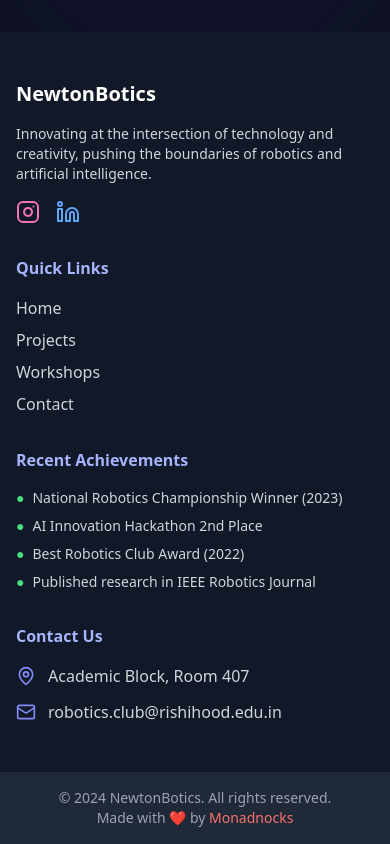
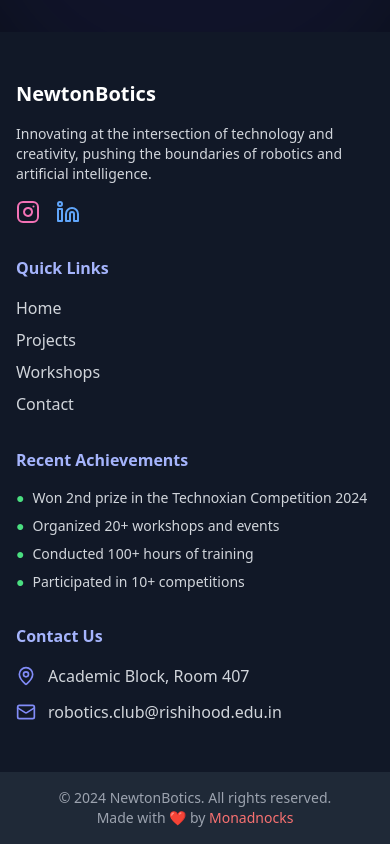
Before and after one commit to TheRoboticsClubNstRishihood/NewtonBoticsFrontend, a Next.js app: page /auth in a window 390 px wide. Shown: the part 985-1829 px from the top of the page. Built offline with nearby package versions, Linux system fonts and the light colour scheme; no server answers.

Commit message:
done with phone number

```diff
--- a/src/app/AllDatas/data.json
+++ b/src/app/AllDatas/data.json
@@ -260,10 +260,10 @@
     "Karthik Subramanian"
   ],
   "achievements": [
-    "National Robotics Championship Winner (2023)",
-    "AI Innovation Hackathon 2nd Place",
-    "Best Robotics Club Award (2022)",
-    "Published research in IEEE Robotics Journal"
+    "Won 2nd prize in the Technoxian Competition 2024",
+    "Organized 20+ workshops and events",
+    "Conducted 100+ hours of training",
+    "Participated in 10+ competitions"
   ],
   "contactInfo": {
     "email": "roboticsclub@rishihood.edu.in",
--- a/src/app/ProfileCompletion/page.jsx
+++ b/src/app/ProfileCompletion/page.jsx
@@ -383,7 +383,7 @@ export default function ProfileCompletionPage() {
                         onChange={(e) => handleProfileInputChange('yearOfStudy', e.target.value)}
                       >
                         <option value="">Select Year</option>
-                        {[1, 2, 3, 4, 5, 6, 7, 8].map(year => (
+                        {[1, 2, 3, 4, 5].map(year => (
                           <option key={year} value={year}>Year {year}</option>
                         ))}
                       </Select>
--- a/src/app/auth/page.jsx
+++ b/src/app/auth/page.jsx
@@ -126,6 +126,21 @@ export default function AuthPage() {
            /[!@#$%^&*()_\-.,?":{}|<>]/.test(password);
   }, [formData.password]);
 
+  const isValidPhone = useMemo(() => {
+    const phone = formData.phone.trim();
+    if (!phone) return true; // Phone is optional
+
+    // Remove all non-digit characters except + for validation
+    const cleanPhone = phone.replace(/[^\d+]/g, '');
+
+    // Check if phone starts with 0, +91, or 91 and has appropriate length
+    return (
+      (cleanPhone.startsWith('0') && cleanPhone.length === 11) || // 0XXXXXXXXXX (10 digits after 0)
+      (cleanPhone.startsWith('+91') && cleanPhone.length === 13) || // +91XXXXXXXXXX (10 digits after +91)
+      (cleanPhone.startsWith('91') && cleanPhone.length === 12) // 91XXXXXXXXXX (10 digits after 91)
+    );
+  }, [formData.phone]);
+
   const handleInputChange = (field, value) => {
     setFormData(prev => ({ ...prev, [field]: value }));
     setError("");
@@ -148,7 +163,7 @@ export default function AuthPage() {
     }
 
     if (!isValidPassword) {
-      setError("Password must be at least 8 characters with uppercase, lowercase, number, and special character");
+      setError("Password must be at least 8 characters with uppercase, lowercase, number, and special character (!@#$%^&*()_.,?\":{}|<>-)");
       return false;
     }
 
@@ -169,6 +184,11 @@ export default function AuthPage() {
 
     if (formData.role === "student" && !formData.yearOfStudy) {
       setError("Year of study is required for students");
+      return false;
+    }
+
+    if (!isValidPhone) {
+      setError("Please enter a valid Indian phone number (starting with 0, +91, or 91)");
       return false;
     }
 
@@ -437,7 +457,7 @@ export default function AuthPage() {
                         onChange={(e) => handleInputChange('yearOfStudy', e.target.value)}
                       >
                         <option value="">Select Year</option>
-                        {[1, 2, 3, 4, 5, 6, 7, 8].map(year => (
+                        {[1, 2, 3, 4, 5].map(year => (
                           <option key={year} value={year}>Year {year}</option>
                         ))}
                       </Select>
```
Also changed, not shown: src/app/api/media/[id]/route.js (line endings or trailing spaces), src/app/api/media/[id]/view/route.js (line endings or trailing spaces), src/app/api/media/categories/route.js (line endings or trailing spaces), src/app/api/media/collections/route.js (line endings or trailing spaces), src/app/api/media/route.js (line endings or trailing spaces), src/app/api/public/metrics/route.js (line endings or trailing spaces).
